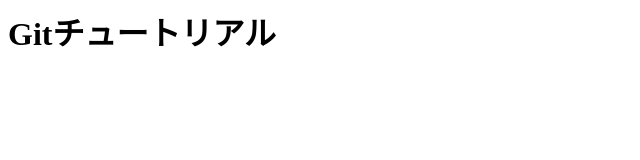
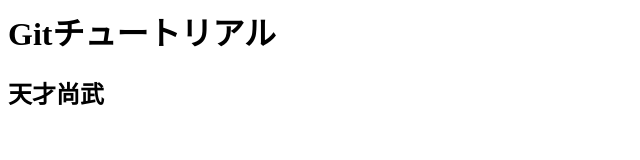
Before and after one commit to Naotake627/git_tutorial, a plain HTML site: page index.html in a window 1280 px wide. Shown: the whole page, without its empty margins (0-640 px from the left). Drawn offline with Linux system fonts and the light colour scheme.

Commit message:
天才コミット

```diff
--- a/index.html
+++ b/index.html
@@ -1 +1,2 @@
 <h1>Gitチュートリアル</h1>
+<h2>天才尚武</h2>
```
